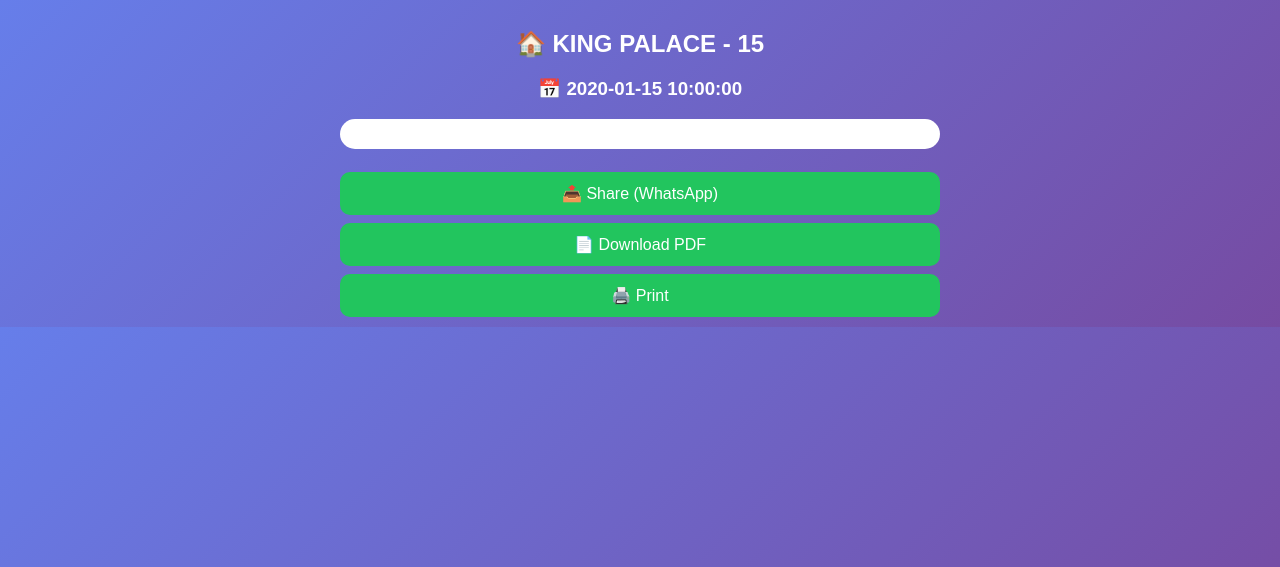
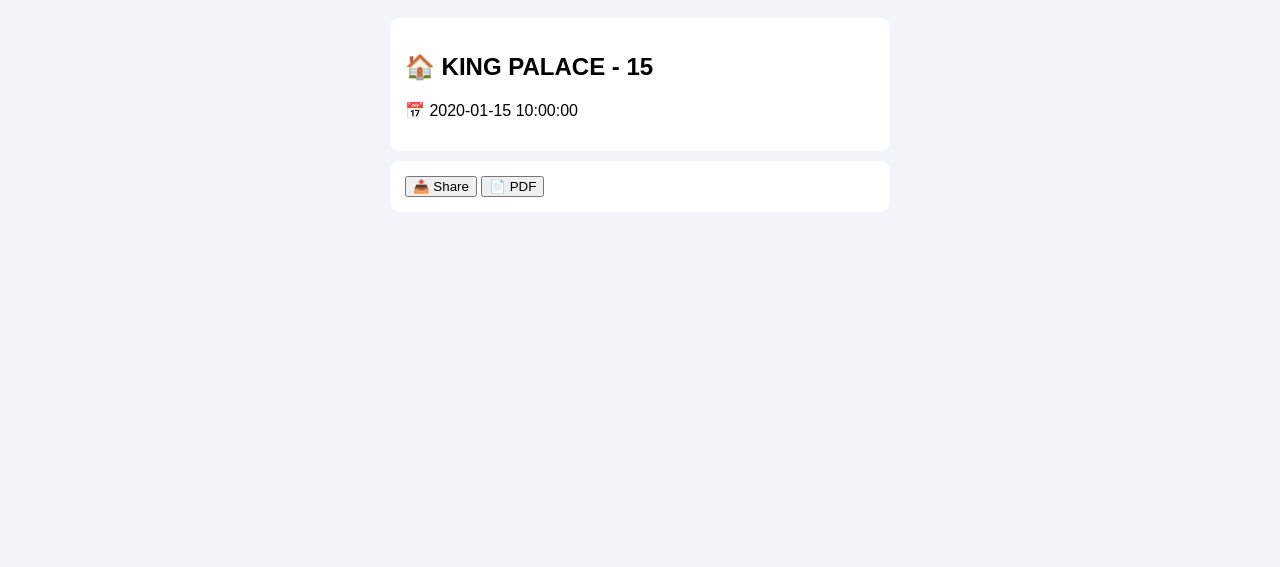
Before and after one commit to BiswaKiit/attendance-app, a Flask app: template templates/report.html in a window 1280 px wide. Shown: the top 567 px of the page. Run offline with Flask 3, Linux system fonts and the light colour scheme; the template is opened without the code that fills it: most values are stand-ins (such as "Sample title", 1, 10 or a date in 2020); some libraries are stand-ins or nearby versions.

Commit message:
Add files via upload

```diff
--- a/main.py
+++ b/main.py
@@ -2,18 +2,21 @@ from flask import Flask, render_template, request, send_file
 import psycopg2
 import os
 
+# PDF
+from reportlab.platypus import SimpleDocTemplate, Paragraph, Spacer
+from reportlab.lib.styles import getSampleStyleSheet
+
 app = Flask(__name__)
 
+# 🔗 DATABASE
 DATABASE_URL = os.getenv("DATABASE_URL")
 
 floors = ["Ground Floor", "1st Floor", "2nd Floor", "3rd Floor", "4th Floor"]
 years = ["1st Year", "2nd Year", "3rd Year", "4th Year"]
 
-
 # 🔌 DB CONNECTION
 def get_conn():
     return psycopg2.connect(DATABASE_URL)
-
 
 # 🔢 SAFE INT
 def to_int(val):
@@ -22,8 +25,7 @@ def to_int(val):
     except:
         return 0
 
-
-# 🛠 CREATE / FIX TABLE
+# 🛠 CREATE TABLE
 def create_table():
     conn = get_conn()
     cur = conn.cursor()
@@ -43,15 +45,8 @@ def create_table():
     )
     """)
 
-    # 🔥 FIX OLD DB (ADD COLUMN IF MISSING)
-    cur.execute("""
-    ALTER TABLE attendance
-    ADD COLUMN IF NOT EXISTS attendant TEXT
-    """)
-
     conn.commit()
     conn.close()
-
 
 # 🚀 HOME
 @app.route("/", methods=["GET", "POST"])
@@ -64,7 +59,6 @@ def index():
             floor = request.form.get("floor")
             date = request.form.get("date")
             attendant = request.form.get("attendant")
-            hostel = "KING PALACE - 15"
             floor_strength = to_int(request.form.get("floor_strength"))
 
             if not floor or not date or not attendant:
@@ -74,14 +68,13 @@ def index():
             conn = get_conn()
             cur = conn.cursor()
 
-            # ❌ DUPLICATE CHECK
             cur.execute("SELECT 1 FROM attendance WHERE date=%s AND floor=%s", (date, floor))
             if cur.fetchone():
                 conn.close()
                 return render_template("index.html", floors=floors, years=years,
-                                       message=f"❌ Already entered for {floor}")
+                                       message="❌ Already exists")
 
-            total_strength = 0
+            total_year_strength = 0
             valid = True
 
             for year in years:
@@ -93,14 +86,14 @@ def index():
                 if (p + l + a) != s:
                     valid = False
 
-                total_strength += s
+                total_year_strength += s
 
                 cur.execute("""
-                INSERT INTO attendance (date, hostel, floor, year, strength, present, leave, absent, attendant)
-                VALUES (%s,%s,%s,%s,%s,%s,%s,%s,%s)
-                """, (date, hostel, floor, year, s, p, l, a, attendant))
+                INSERT INTO attendance (date,floor,year,strength,present,leave,absent,attendant)
+                VALUES (%s,%s,%s,%s,%s,%s,%s,%s)
+                """, (date, floor, year, s, p, l, a, attendant))
 
-            if total_strength != floor_strength:
+            if total_year_strength != floor_strength:
                 valid = False
 
             if not valid:
@@ -127,11 +120,9 @@ def report():
     conn = get_conn()
     cur = conn.cursor()
 
-    # 🔥 IMPORTANT FIX (handle NULL attendant)
     cur.execute("""
-    SELECT floor, year, strength, present, leave, absent, COALESCE(attendant,'N/A')
-    FROM attendance
-    WHERE date=%s
+    SELECT floor,year,strength,present,leave,absent,attendant
+    FROM attendance WHERE date=%s
     """, (date,))
 
     rows = cur.fetchall()
@@ -142,32 +133,30 @@ def report():
 
     data = {}
     floor_totals = {}
+    year_summary = {y: {"Strength":0, "Present":0, "Leave":0} for y in years}
     grand = {"S":0, "P":0, "L":0, "A":0}
-    year_summary = {y: {"Strength":0, "Present":0, "Leave":0} for y in years}
 
-    for floor, year, s, p, l, a, att in rows:
+    for floor, year, s, p, l, a, attendant in rows:
 
         if floor not in data:
-            data[floor] = {"years": {}, "attendant": att}
+            data[floor] = {"attendant": attendant or "N/A", "years": {}}
             floor_totals[floor] = {"S":0, "P":0, "L":0, "A":0}
 
-        data[floor]["years"][year] = {
-            "S": s, "P": p, "L": l, "A": a
-        }
+        data[floor]["years"][year] = {"S":s,"P":p,"L":l,"A":a}
 
         floor_totals[floor]["S"] += s
         floor_totals[floor]["P"] += p
         floor_totals[floor]["L"] += l
         floor_totals[floor]["A"] += a
 
+        year_summary[year]["Strength"] += s
+        year_summary[year]["Present"] += p
+        year_summary[year]["Leave"] += (l + a)
+
         grand["S"] += s
         grand["P"] += p
         grand["L"] += l
         grand["A"] += a
-
-        year_summary[year]["Strength"] += s
-        year_summary[year]["Present"] += p
-        year_summary[year]["Leave"] += (l + a)
 
     return render_template("report.html",
                            data=data,
@@ -178,12 +167,36 @@ def report():
                            date=date)
 
 
-# 📄 PDF
+# 📄 PDF DOWNLOAD
 @app.route("/download-pdf")
 def download_pdf():
-    return "PDF feature coming soon"
+    date = request.args.get("date")
+
+    conn = get_conn()
+    cur = conn.cursor()
+
+    cur.execute("""
+    SELECT floor,year,strength,present,leave,absent
+    FROM attendance WHERE date=%s
+    """, (date,))
+
+    rows = cur.fetchall()
+    conn.close()
+
+    doc = SimpleDocTemplate("report.pdf")
+    styles = getSampleStyleSheet()
+
+    content = []
+    content.append(Paragraph("KING PALACE - 15", styles["Title"]))
+    content.append(Spacer(1, 10))
+
+    for r in rows:
+        content.append(Paragraph(str(r), styles["Normal"]))
+
+    doc.build(content)
+
+    return send_file("report.pdf", as_attachment=True)
 
 
-# ▶️ RUN
 if __name__ == "__main__":
     app.run(debug=True)
--- a/templates/report.html
+++ b/templates/report.html
@@ -3,182 +3,87 @@
 <head>
 <title>Report</title>
 <meta name="viewport" content="width=device-width, initial-scale=1.0">
-
 <style>
-body {
-    font-family: Arial;
-    margin: 0;
-    background: linear-gradient(135deg, #667eea, #764ba2);
-    color: white;
-}
-
-.container {
-    max-width: 600px;
-    margin: auto;
-    padding: 10px;
-}
-
-.card {
-    background: white;
-    color: black;
-    padding: 15px;
-    border-radius: 15px;
-    margin-bottom: 15px;
-}
-
-h2, h3 {
-    text-align: center;
-}
-
-.floor {
-    background: #f1f5f9;
-    padding: 10px;
-    border-radius: 10px;
-    margin-top: 10px;
-}
-
-.total {
-    font-weight: bold;
-    margin-top: 5px;
-}
-
-.grand {
-    background: #e0f2fe;
-    padding: 10px;
-    border-radius: 10px;
-    font-weight: bold;
-}
-
-button {
-    width: 100%;
-    padding: 12px;
-    margin-top: 8px;
-    border: none;
-    border-radius: 10px;
-    background: #22c55e;
-    color: white;
-    font-size: 16px;
-}
+body {font-family: Arial; background:#f1f5f9;}
+.container {max-width:500px;margin:auto;padding:10px;}
+.card {background:white;padding:15px;border-radius:10px;margin-bottom:10px;}
+h3 {margin:5px 0;}
+.total {font-weight:bold;color:#2563eb;}
 </style>
-
 </head>
 
 <body>
 
 <div class="container">
 
+<div class="card">
 <h2>🏠 KING PALACE - 15</h2>
-<h3>📅 {{ date }}</h3>
+<p>📅 {{date}}</p>
+</div>
+
+{% if report_type == "summary" %}
+<div class="card">
+<h3>Summary</h3>
+<p>Total Strength: {{grand.S}}</p>
+<p>Total Present: {{grand.P}}</p>
+<p>Total Leave: {{grand.L + grand.A}}</p>
+</div>
+{% endif %}
+
+{% if report_type == "partly" %}
+<div class="card">
+<h3>Year Wise</h3>
+{% for y,v in year_summary.items() %}
+<p>{{y}} → S:{{v.Strength}} P:{{v.Present}} L:{{v.Leave}}</p>
+{% endfor %}
+</div>
+{% endif %}
+
+{% if report_type == "full" %}
+{% for floor,info in data.items() %}
+<div class="card">
+<h3>{{floor}} ({{info.attendant}})</h3>
+
+{% for y,v in info.years.items() %}
+<p>{{y}} → S:{{v.S}} P:{{v.P}} L:{{v.L}} A:{{v.A}}</p>
+{% endfor %}
+
+<p class="total">
+Total → S:{{floor_totals[floor].S}}
+P:{{floor_totals[floor].P}}
+L:{{floor_totals[floor].L}}
+A:{{floor_totals[floor].A}}
+</p>
+
+</div>
+{% endfor %}
+
+<div class="card total">
+Grand Total →
+S:{{grand.S}}
+P:{{grand.P}}
+L:{{grand.L}}
+A:{{grand.A}}
+</div>
+{% endif %}
 
 <div class="card">
-
-<!-- ✅ SUMMARY -->
-{% if report_type == "summary" %}
-<h3>Summary</h3>
-
-<p><b>Total Strength:</b> {{ grand.S }}</p>
-<p><b>Total Present:</b> {{ grand.P }}</p>
-<p><b>Total Leave:</b> {{ grand.L + grand.A }}</p>
-
-{% endif %}
-
-
-<!-- ✅ PART REPORT -->
-{% if report_type == "partly" %}
-<h3>Part Report (Year Wise)</h3>
-
-{% for year, val in year_summary.items() %}
-<p>
-{{ year }} →
-S: {{ val.Strength }} |
-P: {{ val.Present }} |
-L: {{ val.Leave }}
-</p>
-{% endfor %}
-
-<hr>
-
-<div class="grand">
-Total Strength: {{ grand.S }} <br>
-Total Present: {{ grand.P }} <br>
-Total Leave: {{ grand.L + grand.A }}
-</div>
-
-{% endif %}
-
-
-<!-- ✅ FULL REPORT -->
-{% if report_type == "full" %}
-<h3>Full Report</h3>
-
-{% for floor, fdata in data.items() %}
-
-<div class="floor">
-
-<b>{{ floor }}</b>
-<br>👤 Attendant: {{ fdata.attendant }}
-
-{% for year, val in fdata.years.items() %}
-<p>
-{{ year }} →
-S: {{ val.S }} |
-P: {{ val.P }} |
-L: {{ val.L }} |
-A: {{ val.A }}
-</p>
-{% endfor %}
-
-<div class="total">
-Total →
-S: {{ floor_totals[floor].S }} |
-P: {{ floor_totals[floor].P }} |
-L: {{ floor_totals[floor].L }} |
-A: {{ floor_totals[floor].A }}
+<button onclick="share()">📤 Share</button>
+<a href="/download-pdf?date={{date}}"><button>📄 PDF</button></a>
 </div>
 
 </div>
 
-{% endfor %}
+<script>
+function share(){
+let text = "🏠 KING PALACE - 15\nDate: {{date}}\n\n";
+text += "Strength: {{grand.S}}\nPresent: {{grand.P}}\nLeave: {{grand.L + grand.A}}";
 
-<hr>
-
-<div class="grand">
-Grand Total → <br>
-Strength: {{ grand.S }} <br>
-Present: {{ grand.P }} <br>
-Leave: {{ grand.L }} <br>
-Absent: {{ grand.A }}
-</div>
-
-{% endif %}
-
-</div>
-
-<!-- ✅ ACTION BUTTONS -->
-
-<button onclick="shareReport()">📤 Share (WhatsApp)</button>
-
-<a href="/download-pdf?date={{ date }}">
-<button>📄 Download PDF</button>
-</a>
-
-<button onclick="window.print()">🖨️ Print</button>
-
-</div>
-
-<script>
-function shareReport() {
-
-let text = "🏠 KING PALACE - 15\n";
-text += "📅 {{ date }}\n\n";
-
-text += "Total Strength: {{ grand.S }}\n";
-text += "Total Present: {{ grand.P }}\n";
-text += "Total Leave: {{ grand.L + grand.A }}\n";
-
-let url = "https://wa.me/?text=" + encodeURIComponent(text);
-window.open(url, "_blank");
-
+if(navigator.share){
+navigator.share({text:text});
+}else{
+alert(text);
+}
 }
 </script>
 
```
